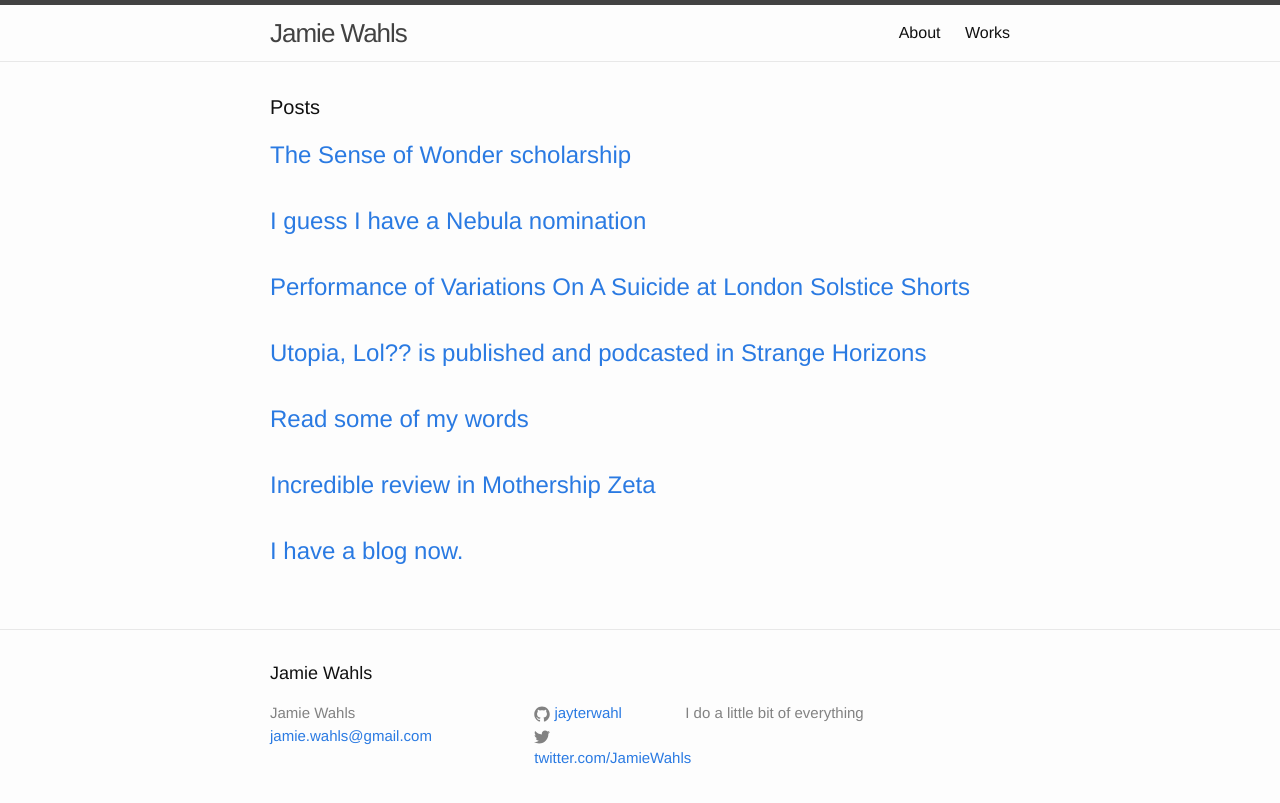
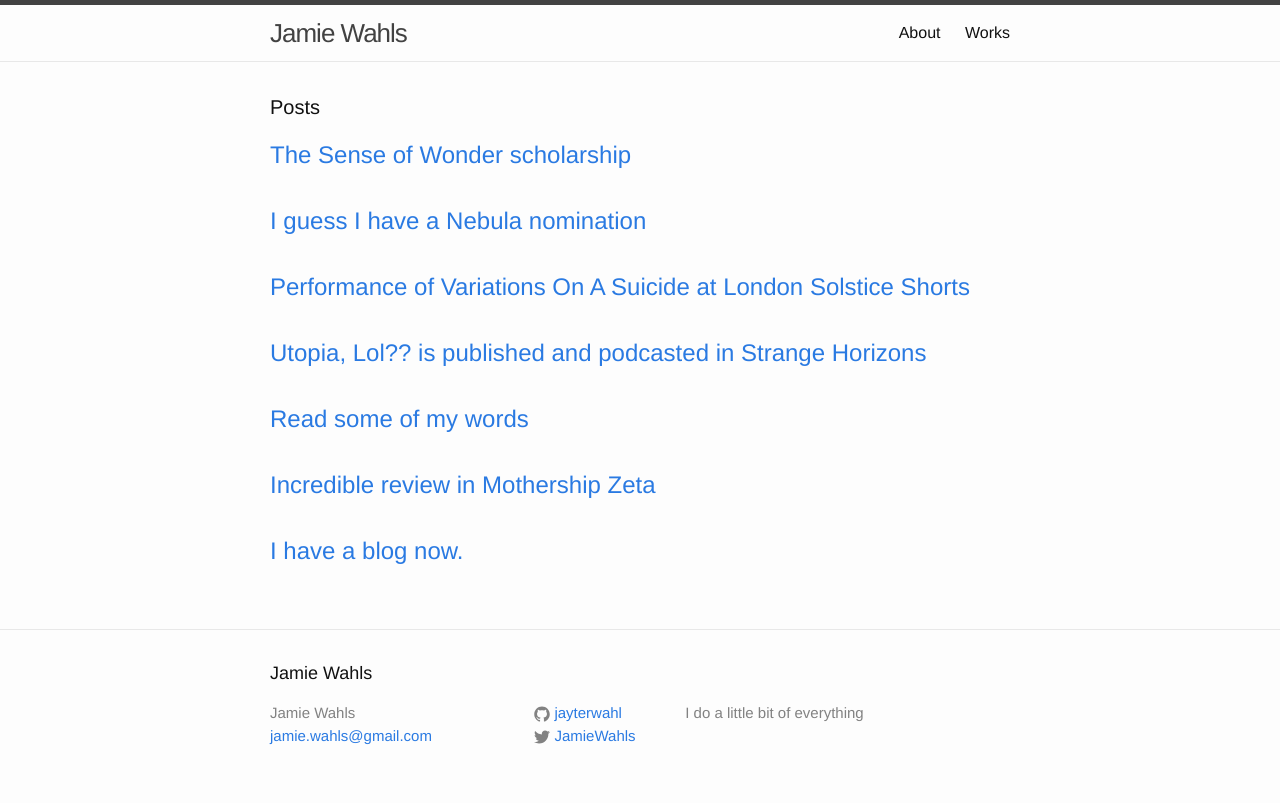
Before and after one commit to jayterwahl/author-website.github.io, a Jekyll site: the page built from index.html, in a window 1280 px wide. Shown: the top 803 px of the page. Built offline with Jekyll 4.4.1, drawn with Linux system fonts in a browser that asks for light colours.

Commit message:
fixing twitter, dammit

```diff
--- a/_config.yml
+++ b/_config.yml
@@ -12,7 +12,7 @@ description: I do a little bit of everything
 
 baseurl: "" # the subpath of your site, e.g. /blog
 url: "http://yourdomain.com" # the base hostname & protocol for your site
-twitter_username: twitter.com/JamieWahls
+twitter_username: JamieWahls
 github_username: jayterwahl
 
 
```
